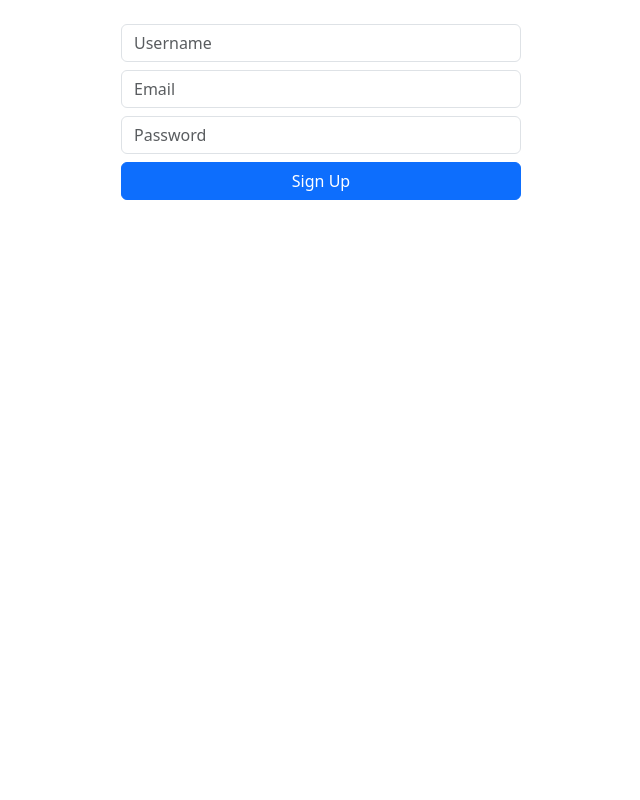
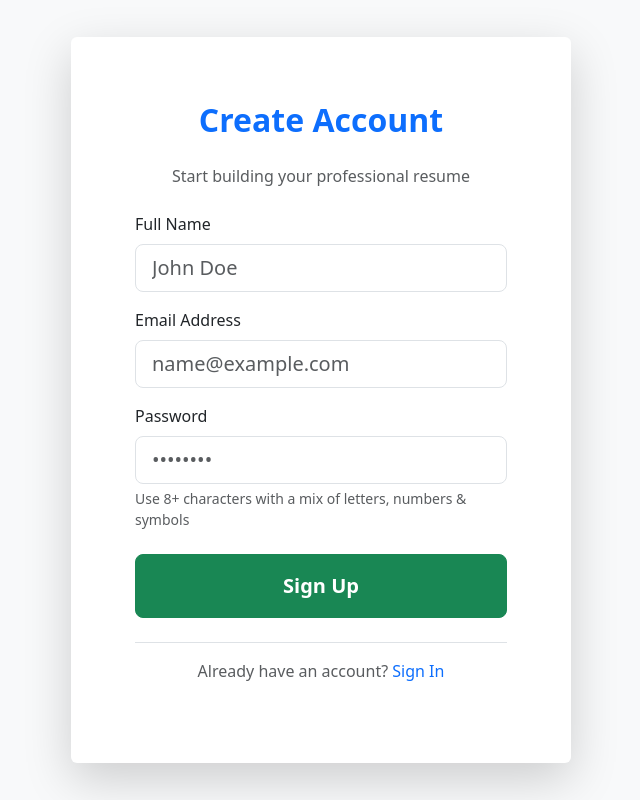
Before and after one commit to rupeshkumar18123/Resume_builder, a React (Vite) app in the folder client/: page /signup in a window 1280 px wide. Shown: the whole page, without its empty margins (319-959 px from the left). Built offline with nearby package versions, Linux system fonts and the light colour scheme.

Commit message:
enhange signup ui

```diff
--- a/client/src/pages/Signup.jsx
+++ b/client/src/pages/Signup.jsx
@@ -1,32 +1,106 @@
 import { useState } from "react";
 import axios from "axios";
-import { useNavigate } from "react-router-dom";
+import { Link, useNavigate } from "react-router-dom";
 
 export default function Signup() {
   const [email, setEmail] = useState("");
   const [username, setUsername] = useState("");
   const [password, setPassword] = useState("");
+  const [loading, setLoading] = useState(false);
   const navigate = useNavigate();
 
   async function handleSignup(e) {
     e.preventDefault();
+    setLoading(true);
+
     try {
-      await axios.post("http://localhost:5000/api/auth/signup",
+      await axios.post(
+        "http://localhost:5000/api/auth/signup",
         { email, username, password },
         { withCredentials: true }
       );
       navigate("/login");
     } catch (err) {
-      alert(err.response?.data?.message || "Signup failed");
+      alert(err.response?.data?.message || "Signup failed. Please try again.");
+    } finally {
+      setLoading(false);
     }
   }
 
   return (
-    <form onSubmit={handleSignup} className="p-4 max-w-md mx-auto">
-      <input value={username} onChange={e => setUsername(e.target.value)} placeholder="Username" className="form-control mb-2" />
-      <input value={email} onChange={e => setEmail(e.target.value)} placeholder="Email" className="form-control mb-2" />
-      <input type="password" value={password} onChange={e => setPassword(e.target.value)} placeholder="Password" className="form-control mb-2" />
-      <button type="submit" className="btn btn-primary w-100">Sign Up</button>
-    </form>
+    <div className="d-flex flex-column align-items-center justify-content-center min-vh-100 bg-light">
+      <div className="card shadow-lg p-4 p-md-5 border-0" style={{ width: "100%", maxWidth: "500px" }}>
+        <div className="card-body">
+          <h2 className="text-center mb-4 fw-bold text-primary">Create Account</h2>
+          <p className="text-center text-muted mb-4">Start building your professional resume</p>
+
+          <form onSubmit={handleSignup}>
+            <div className="mb-3">
+              <label htmlFor="username" className="form-label fw-medium">Full Name</label>
+              <input
+                type="text"
+                id="username"
+                value={username}
+                onChange={e => setUsername(e.target.value)}
+                className="form-control form-control-lg"
+                placeholder="John Doe"
+                required
+              />
+            </div>
+
+            <div className="mb-3">
+              <label htmlFor="email" className="form-label fw-medium">Email Address</label>
+              <input
+                type="email"
+                id="email"
+                value={email}
+                onChange={e => setEmail(e.target.value)}
+                className="form-control form-control-lg"
+                placeholder="name@example.com"
+                required
+              />
+            </div>
+
+            <div className="mb-4">
+              <label htmlFor="password" className="form-label fw-medium">Password</label>
+              <input
+                type="password"
+                id="password"
+                value={password}
+                onChange={e => setPassword(e.target.value)}
+                className="form-control form-control-lg"
+                placeholder="••••••••"
+                required
+              />
+              <div className="form-text">
+                Use 8+ characters with a mix of letters, numbers & symbols
+              </div>
+            </div>
+
+            <button
+              type="submit"
+              className="btn btn-success btn-lg w-100 fw-bold py-3"
+              disabled={loading}
+            >
+              {loading ? (
+                <>
+                  <span className="spinner-border spinner-border-sm me-2" role="status"></span>
+                  Creating Account...
+                </>
+              ) : "Sign Up"}
+            </button>
+          </form>
+
+          <div className="text-center mt-4 pt-3 border-top">
+            <p className="text-muted">
+              Already have an account?{" "}
+              <Link to="/login" className="fw-medium text-decoration-none">
+                Sign In
+              </Link>
+            </p>
+          </div>
+        </div>
+      </div>
+    </div>
   );
 }
```
